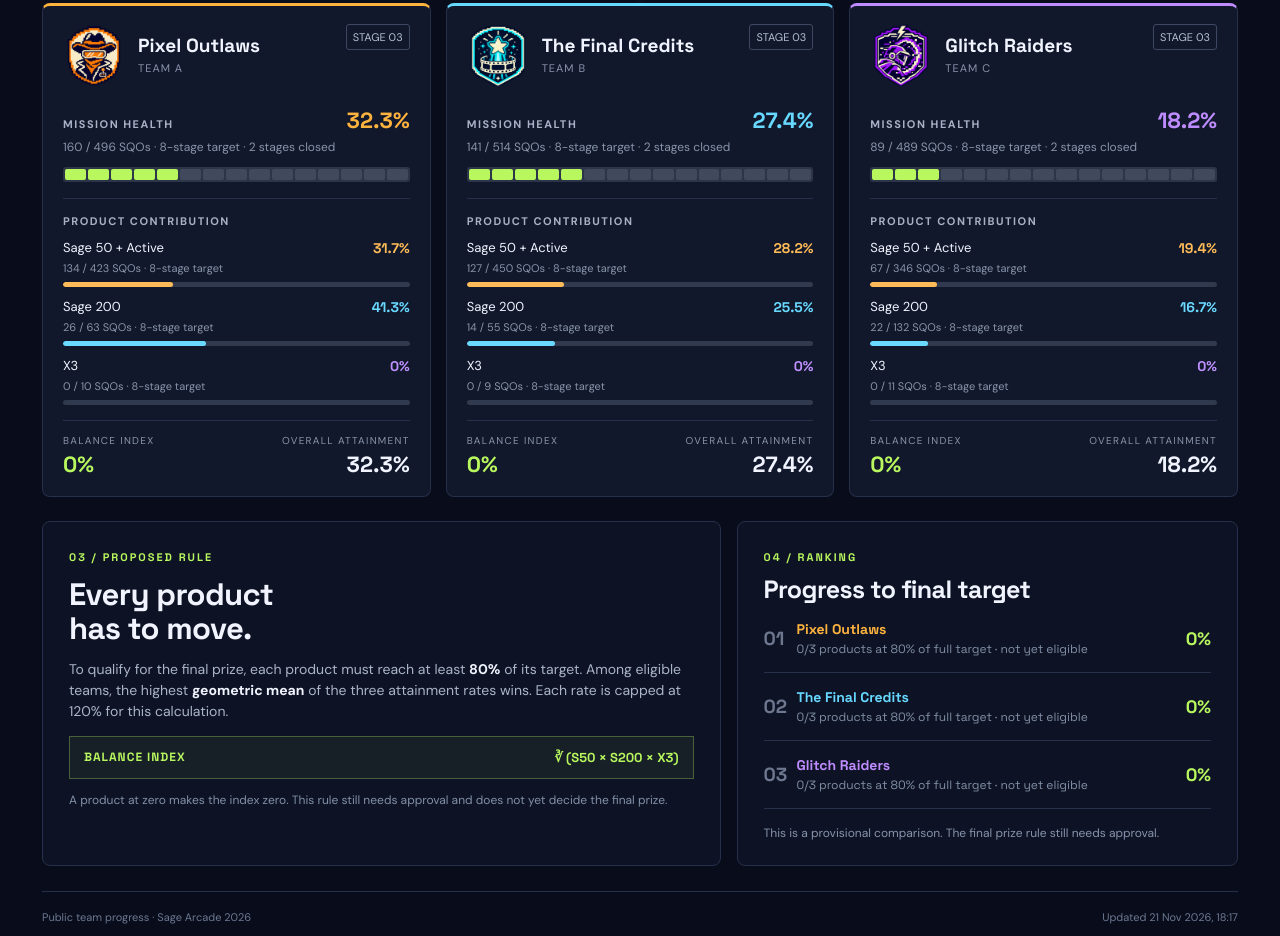
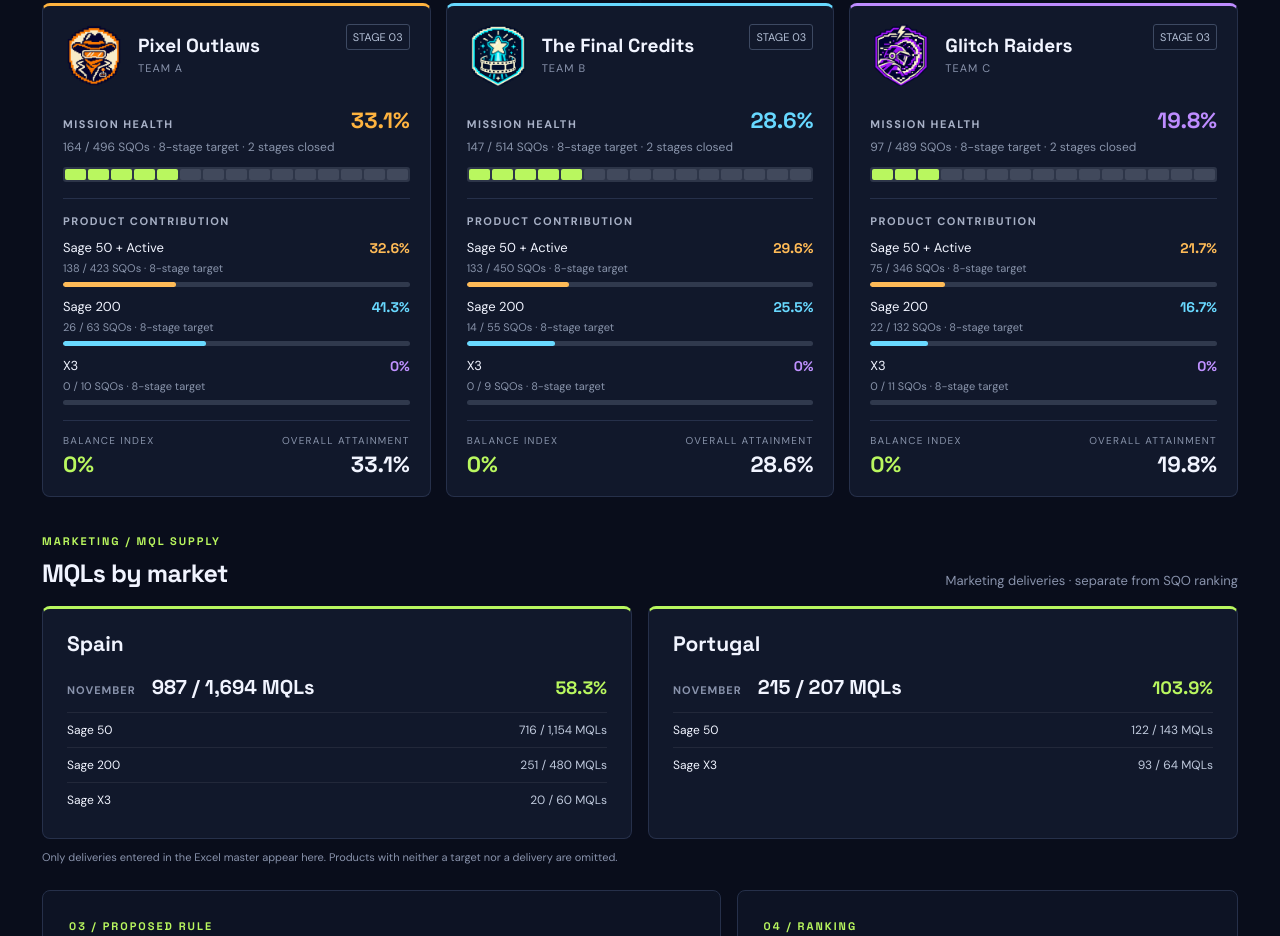
Before and after one commit to dacatriman/sage-arcade-public, a plain HTML site: page index.html in a window 1280 px wide. Shown: the part 772-1708 px from the top of the page. Drawn offline with Linux system fonts and the light colour scheme.

Commit message:
Show Portugal MQL supply and refresh Arcade scores

```diff
--- a/assets/data.js
+++ b/assets/data.js
@@ -2,12 +2,66 @@ window.ARCADE_SCORES = {
   "closedStage": 2,
   "provisional": false,
   "testData": false,
-  "updatedAt": "2026-11-21T19:17:51+01:00",
+  "updatedAt": "2026-11-23T17:06:08+01:00",
+  "mqlMarkets": {
+    "Spain": {
+      "Sage 50": {
+        "novTarget": 1154.0,
+        "novDelivered": 716.0,
+        "decTarget": 741.0,
+        "decDelivered": null
+      },
+      "Sage Active": {
+        "novTarget": null,
+        "novDelivered": null,
+        "decTarget": null,
+        "decDelivered": null
+      },
+      "Sage 200": {
+        "novTarget": 480.0,
+        "novDelivered": 251.0,
+        "decTarget": 354.0,
+        "decDelivered": null
+      },
+      "Sage X3": {
+        "novTarget": 60.0,
+        "novDelivered": 20.0,
+        "decTarget": 33.0,
+        "decDelivered": null
+      }
+    },
+    "Portugal": {
+      "Sage 50": {
+        "novTarget": 143.0,
+        "novDelivered": 122.0,
+        "decTarget": 190.0,
+        "decDelivered": null
+      },
+      "Sage Active": {
+        "novTarget": null,
+        "novDelivered": null,
+        "decTarget": null,
+        "decDelivered": null
+      },
+      "Sage 200": {
+        "novTarget": null,
+        "novDelivered": null,
+        "decTarget": null,
+        "decDelivered": null
+      },
+      "Sage X3": {
+        "novTarget": 64.0,
+        "novDelivered": 93.0,
+        "decTarget": 44.0,
+        "decDelivered": null
+      }
+    }
+  },
   "teams": {
     "A": {
       "products": {
         "Sage 50 + Active": {
-          "actual": 134.0,
+          "actual": 138.0,
           "target": 423.0
         },
         "Sage 200": {
@@ -23,7 +77,7 @@ window.ARCADE_SCORES = {
     "B": {
       "products": {
         "Sage 50 + Active": {
-          "actual": 127.0,
+          "actual": 133.0,
           "target": 450.0
         },
         "Sage 200": {
@@ -39,7 +93,7 @@ window.ARCADE_SCORES = {
     "C": {
       "products": {
         "Sage 50 + Active": {
-          "actual": 67.0,
+          "actual": 75.0,
           "target": 346.0
         },
         "Sage 200": {
--- a/assets/layout.css
+++ b/assets/layout.css
@@ -53,3 +53,17 @@ dialog p,dialog label{font-size:13px}
 .entry-team label{font-size:12px}
 @media(max-width:900px){.shell{padding:0 24px}.brand-logo{width:min(390px,65vw)}.team-card{display:grid}.team-head,.team-bottom{grid-column:span 2}.product-title{margin-top:20px}}
 @media(max-width:600px){.shell{padding:0 16px}.topbar{height:112px}.brand-logo{width:min(300px,calc(100vw - 80px))}.button{font-size:11px;padding:9px 10px}.intro{display:block;padding:30px 0 26px}.intro h1{font-size:clamp(38px,10vw,52px)}.intro p{font-size:15px}.intro-side{width:auto;padding:16px 0 0;margin-top:20px}.section-heading h2,.ranking-card h2{font-size:22px}.stage-panel{padding:18px 16px}.team-card{display:block}.product-title{margin-top:0}.rule-card,.ranking-card{padding:20px}}
+.market-section{margin-top:32px}
+.market-grid{display:grid;grid-template-columns:repeat(2,minmax(0,1fr));gap:16px;margin-top:17px}
+.market-card{border:1px solid var(--line);border-top:3px solid var(--green);border-radius:8px;background:#11182b;padding:21px 24px}
+.market-card h3{font:700 21px 'Space Grotesk';margin:0 0 17px}
+.market-month+.market-month{border-top:1px solid var(--line);margin-top:19px;padding-top:19px}
+.market-month-head{display:flex;align-items:baseline;flex-wrap:wrap;gap:8px 16px;margin-bottom:12px}
+.market-month-head span{font-size:11px;color:var(--muted);text-transform:uppercase;letter-spacing:1px;font-weight:700}
+.market-month-head strong{font:700 20px 'Space Grotesk'}
+.market-month-head b{font:700 18px 'Space Grotesk';color:var(--green);margin-left:auto}
+.market-product{display:flex;justify-content:space-between;gap:12px;border-top:1px solid #ffffff12;padding:9px 0;font-size:12px}
+.market-product span:last-child{color:#c0cadd;text-align:right}
+.market-note,.market-empty{color:var(--muted);font-size:11px;line-height:1.5}
+.market-note{margin:10px 0 0}
+@media(max-width:700px){.market-grid{grid-template-columns:1fr}.market-card{padding:18px}.market-month-head strong{font-size:18px}}
--- a/assets/mission-control.js
+++ b/assets/mission-control.js
@@ -89,6 +89,26 @@
     $('#ranking-foot').textContent = 'This is a provisional comparison. The final prize rule still needs approval.';
   }
 
+  function renderMarkets() {
+    const marketData = scores?.mqlMarkets ?? {};
+    $('#mql-markets').innerHTML = ['Spain', 'Portugal'].map(market => {
+      const rows = marketData[market] ?? {};
+      const months = [['nov', 'November'], ['dec', 'December']].map(([key, label]) => {
+        const products = Object.entries(rows).filter(([, row]) => row?.[`${key}Target`] != null || row?.[`${key}Delivered`] != null);
+        if (!products.some(([, row]) => row?.[`${key}Delivered`] != null)) return '';
+        const delivered = products.reduce((sum, [, row]) => sum + number(row[`${key}Delivered`]), 0);
+        const target = products.reduce((sum, [, row]) => sum + number(row[`${key}Target`]), 0);
+        const productRows = products.map(([product, row]) => {
+          const actual = row[`${key}Delivered`];
+          const goal = row[`${key}Target`];
+          return `<div class="market-product"><span>${product}</span><span>${actual == null ? '—' : count(actual)} / ${goal == null ? 'no target' : count(goal)} MQLs</span></div>`;
+        }).join('');
+        return `<div class="market-month"><div class="market-month-head"><span>${label}</span><strong>${count(delivered)} / ${count(target)} MQLs</strong><b>${target ? ratioPercent(delivered / target) : '—'}</b></div>${productRows}</div>`;
+      }).join('');
+      return `<article class="market-card"><h3>${market}</h3>${months || '<p class="market-empty">No deliveries entered yet.</p>'}</article>`;
+    }).join('');
+  }
+
   function renderHeader() {
     const next = weeks[Math.min(closed, 7)];
     $('#next-date').textContent = closed === 8 ? '31 DEC' : new Date(`${next.date}T12:00:00`).toLocaleDateString('en-GB', { day: 'numeric', month: 'short' }).toUpperCase();
@@ -104,5 +124,6 @@
   renderHeader();
   renderStages();
   renderTeams();
+  renderMarkets();
   renderRanking();
 })();
--- a/index.html
+++ b/index.html
@@ -7,7 +7,7 @@
   <meta name="description" content="Sage Arcade 2026: team progress across eight stages and balanced product attainment.">
   <title>Sage Arcade 2026 · Mission Control</title>
   <link rel="stylesheet" href="assets/styles.css">
-  <link rel="stylesheet" href="assets/layout.css?v=20261107logo">
+  <link rel="stylesheet" href="assets/layout.css?v=20261123markets">
 </head>
 <body>
   <div class="ambient"></div>
@@ -27,11 +27,13 @@
 
       <section class="score-section"><div class="section-heading"><div><span class="section-index">02 / SCOREBOARD</span><h2>Teams in play</h2></div><div class="legend"><span><i class="legend-dot s50"></i>Sage 50 + Active</span><span><i class="legend-dot s200"></i>Sage 200</span><span><i class="legend-dot x3"></i>X3</span></div></div><div id="teams" class="team-grid"></div></section>
 
+      <section class="market-section" aria-label="Marketing MQL supply by market"><div class="section-heading"><div><span class="section-index">MARKETING / MQL SUPPLY</span><h2>MQLs by market</h2></div><span class="section-note">Marketing deliveries · separate from SQO ranking</span></div><div id="mql-markets" class="market-grid"></div><p class="market-note">Only deliveries entered in the Excel master appear here. Products with neither a target nor a delivery are omitted.</p></section>
+
       <section class="lower-grid"><div class="rule-card"><span class="section-index">03 / PROPOSED RULE</span><h2>Every product<br>has to move.</h2><p>To qualify for the final prize, each product must reach at least <strong>80%</strong> of its target. Among eligible teams, the highest <strong>geometric mean</strong> of the three attainment rates wins. Each rate is capped at 120% for this calculation.</p><div class="formula">BALANCE INDEX <span>∛ (S50 × S200 × X3)</span></div><p class="rule-foot">A product at zero makes the index zero. This rule still needs approval and does not yet decide the final prize.</p></div><div class="ranking-card"><div class="section-heading compact"><div><span class="section-index">04 / RANKING</span><h2 id="ranking-title">No results yet</h2></div></div><div id="ranking"></div><div class="ranking-foot" id="ranking-foot">Publish the first weekly close to see progress.</div></div></section>
       <footer><span>Public team progress · Sage Arcade 2026</span><span id="updated-label">Awaiting first update</span></footer>
     </main>
   </div>
 
-  <script src="assets/data.js?v=20261121191751"></script><script src="assets/mission-control.js?v=20261110provisional"></script>
+  <script src="assets/data.js?v=20261123170608"></script><script src="assets/mission-control.js?v=20261123markets"></script>
 </body>
 </html>
```
Also changed, not shown: 2 other files.
